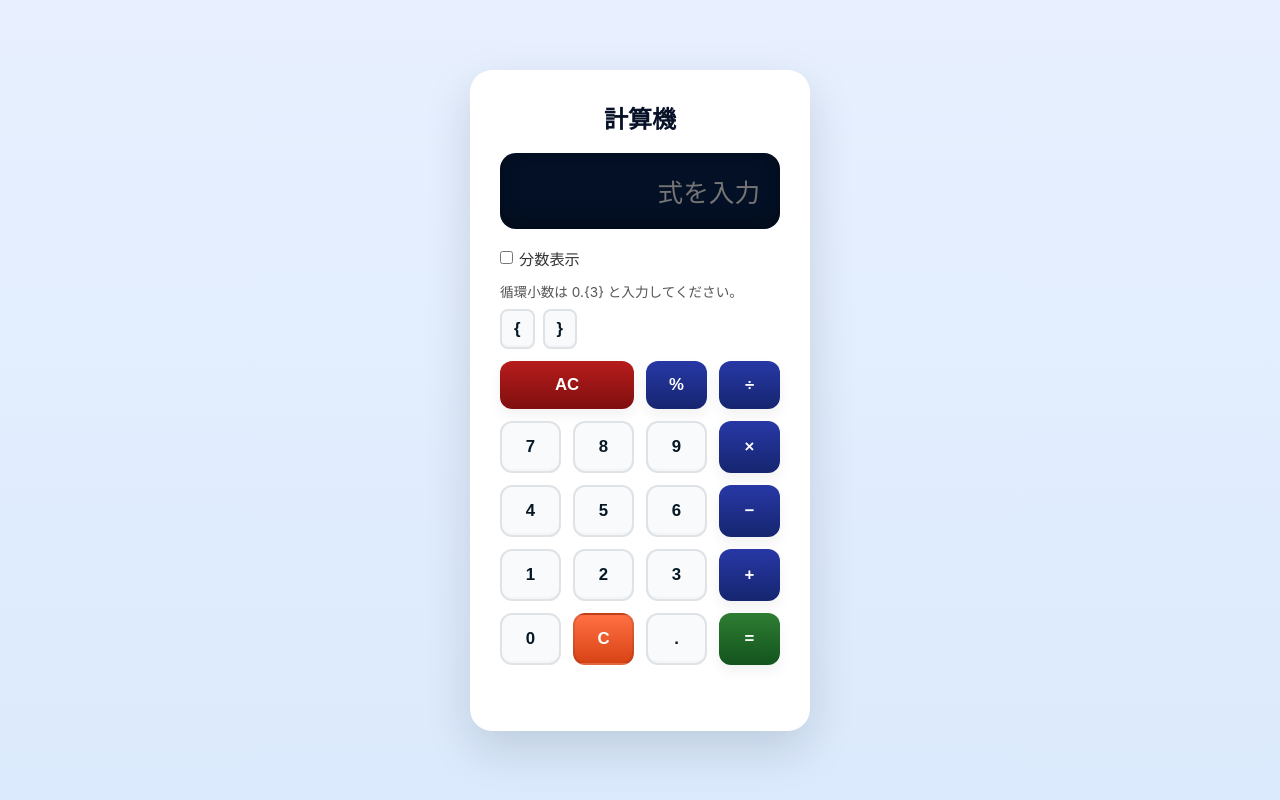
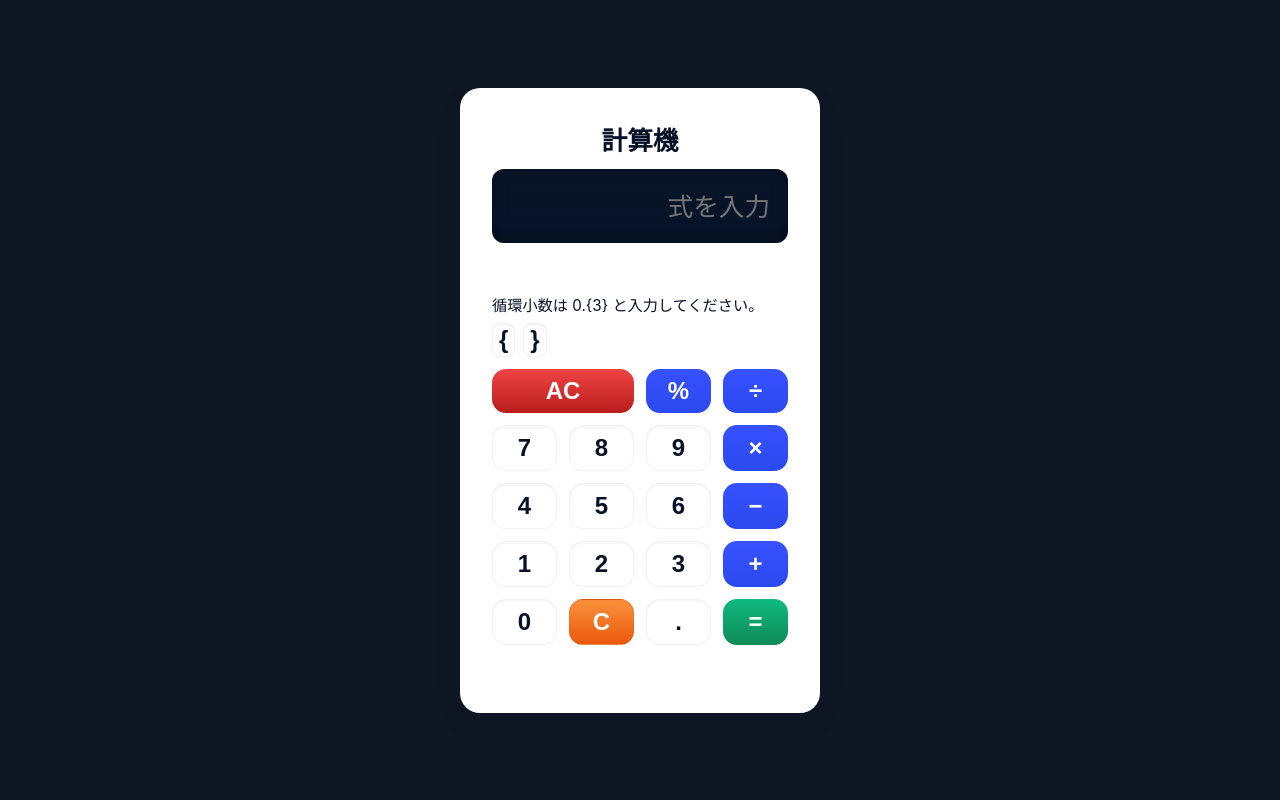
Before and after one commit to katoy/study-vipe-coding, a FastAPI app: page / in a window 1280 px wide. Run offline with FastAPI, Linux system fonts and the light colour scheme; some libraries are stand-ins or nearby versions.

Commit message:
Sync UI/theme and accessibility updates
Apply modern high-contrast redesign, fraction preview scrolling, button autosize, favicon and input/display improvements.\n\nCo-authored-by: Copilot <223556219+Copilot@users.noreply.github.com>

```diff
--- a/app/main.py
+++ b/app/main.py
@@ -3,7 +3,8 @@ import os
 import threading
 import time
 from pathlib import Path
-from typing import Awaitable, Callable, Dict
+from typing import Any, Awaitable, Callable, Dict
+from fractions import Fraction
 
 from fastapi import FastAPI, Form, Request
 from fastapi.middleware.cors import CORSMiddleware
@@ -90,11 +91,24 @@ async def calculate(
     request: Request, expression: str = Form(...), show_fraction: str | None = Form(None)
 ) -> Response:
     try:
-        result = format_result(safe_eval(expression), bool(show_fraction))
+        value = safe_eval(expression)
+        # Keep the display always numeric (decimal) for the main display
+        result = format_result(value, bool(show_fraction))
+        context: Dict[str, Any] = {
+            "value": value,
+            "result": result,
+            "is_error": False,
+            "expression": expression,
+        }
+        # Always provide fraction parts for numeric results (including Fractions)
+        from app.services.calculator import mixed_fraction_parts
+        if isinstance(value, (int, float, Fraction)):
+            context["fraction_parts"] = mixed_fraction_parts(value)
+
         return templates.TemplateResponse(
             request,
             "result.html",
-            {"result": result, "is_error": False, "expression": expression},
+            context,
         )
     except ZeroDivisionError:
         logger.warning(f"Division by zero: {expression}")
--- a/app/templates/index.html
+++ b/app/templates/index.html
@@ -4,30 +4,73 @@
   <meta charset="UTF-8">
   <meta name="viewport" content="width=device-width, initial-scale=1.0">
   <title>計算機</title>
+  <link rel="icon" href="/static/favicon.svg" type="image/svg+xml">
   <style>
+    :root {
+      --bg-start: #f6f8fb;
+      --bg-end: #eef3f8;
+      --panel-bg: #ffffff;
+      --panel-shadow: 0 12px 30px rgba(15,20,30,0.06);
+      --text: #071127;
+      --muted: #566075;
+      --display-bg: #081426;
+      --display-text: #f8fbff;
+      --accent: #3751ff;
+      --accent-2: #7c3aed;
+      --danger: #ef4444;
+      --success: #10b981;
+      --btn-radius: 14px;
+      --btn-padding-vert: 10px;
+      --btn-padding-horz: 12px;
+      --btn-max-font-px: 24;
+      --btn-min-font-px: 12;
+    }
+
     * { box-sizing: border-box; margin: 0; padding: 0; }
-    body { font-family: -apple-system, BlinkMacSystemFont, 'Segoe UI', Roboto, 'Helvetica Neue', 'Noto Sans JP', Arial, sans-serif; background: linear-gradient(180deg,#e8f0ff,#dbeafc); display: flex; justify-content: center; align-items: center; min-height: 100vh; }
-    .calculator { background: #ffffff; border-radius: 22px; box-shadow: 0 18px 48px rgba(6,18,35,0.14); padding: 30px; width: 340px; }
-    h1 { text-align: center; font-size: 1.5rem; margin-bottom: 18px; color: #071127; font-weight:800; }
-    .display { background: #031025; color: #f8fbff; border-radius: 16px; padding: 20px; font-size: 1.9rem; text-align: right; min-height: 68px; margin-bottom: 18px; word-break: break-all; box-shadow: inset 0 -8px 18px rgba(0,0,0,0.35); }
-    .buttons { display: grid; grid-template-columns: repeat(4, 1fr); gap: 12px; }
-    button { padding: 14px; border: none; border-radius: 12px; font-size: 1.05rem; cursor: pointer; transition: transform 0.12s ease, box-shadow 0.12s ease; box-shadow: 0 6px 14px rgba(4,10,20,0.06); }
-    button:hover { transform: translateY(-2px); box-shadow: 0 12px 28px rgba(4,10,20,0.08); }
-    button:active { transform: translateY(0); box-shadow: 0 6px 14px rgba(4,10,20,0.06); }
+    body { font-family: -apple-system, BlinkMacSystemFont, 'Segoe UI', Roboto, 'Helvetica Neue', 'Noto Sans JP', Arial, sans-serif; background: #0f1724; color: var(--text); display: flex; justify-content: center; align-items: center; min-height: 100vh; -webkit-font-smoothing: antialiased; }
 
-    /* High-contrast button styles */
-    .btn-num { background: #f8fafc; color: #061826; font-weight:600; border: 2px solid rgba(6,24,38,0.10); box-shadow: inset 0 -2px 0 rgba(6,24,38,0.02); border-radius: 12px; }
-    .btn-num:hover { box-shadow: 0 12px 28px rgba(6,24,38,0.10), inset 0 -2px 0 rgba(6,24,38,0.02); }
-    .btn-op  { background: linear-gradient(180deg,#2738a6,#16256f); color: #fff; font-weight:700; }
-    .btn-eq  { background: linear-gradient(180deg,#2e7d32,#13541e); color: #fff; font-weight:700; }
-    .btn-clr { background: linear-gradient(180deg,#b71c1c,#7f0f0f); color: #fff; font-weight:700; }
-    .btn-del { background: linear-gradient(180deg,#ff7043,#d84315); color: #fff; font-weight:700; }
+    /* Card */
+    .calculator { background: var(--panel-bg); border-radius: 20px; box-shadow: var(--panel-shadow); padding: 32px; width: 360px; color: var(--text); }
+    h1 { text-align: center; font-size: 1.6rem; margin-bottom: 12px; color: var(--text); font-weight: 800; }
 
-    /* stronger focus/outline for accessibility */
-    button:focus { outline: 3px solid rgba(37,99,235,0.18); outline-offset: 2px; }
+    /* Display */
+    .display { background: linear-gradient(180deg,var(--display-bg), #06142a); color: var(--display-text); border-radius: 12px; padding: 18px; font-size: 1.9rem; text-align: right; min-height: 74px; margin-bottom: 18px; box-shadow: inset 0 -6px 16px rgba(0,0,0,0.35); }
+    .display input { width:100%; font-size:1.8rem; background:transparent; border:none; color:var(--display-text); outline:none; text-align:right; }
 
+    /* Options / fraction preview */
+    .options { display:flex; justify-content:space-between; align-items:center; gap:8px; margin:8px 0 12px; }
+    #fraction-preview { overflow-x:auto; -webkit-overflow-scrolling:touch; max-width:100%; padding-left:8px; text-align:right; }
+
+    /* Helper text */
+    .hint { font-size:0.95rem; color:var(--muted); margin-bottom:8px; }
+
+    /* Buttons grid */
+    .buttons { display:grid; grid-template-columns: repeat(4, 1fr); gap:12px; }
+
+    button { padding: var(--btn-padding-vert) var(--btn-padding-horz); border: none; border-radius: var(--btn-radius); font-size: calc(var(--btn-max-font-px) * 1px); line-height:1; cursor: pointer; transition: transform 0.12s ease, box-shadow 0.12s ease; display:flex; align-items:center; justify-content:center; overflow:hidden; white-space:nowrap; text-overflow:ellipsis; }
+    button:hover { transform: translateY(-2px); }
+    button:active { transform: translateY(0); }
+    button:focus { outline: 3px solid rgba(55,81,255,0.16); outline-offset: 2px; }
+
+    /* Button types */
+    .btn-num { background: #ffffff; color: var(--text); font-weight:700; border: 1px solid rgba(15,20,30,0.06); box-shadow: 0 2px 0 rgba(15,20,30,0.03) inset; }
+    .btn-op { background: linear-gradient(180deg,var(--accent), #2b49ee); color: #fff; font-weight:800; }
+    .btn-eq { background: linear-gradient(180deg,var(--success), #0f8a57); color: #fff; font-weight:800; }
+    .btn-clr { background: linear-gradient(180deg,var(--danger), #b91c1c); color: #fff; font-weight:800; }
+    .btn-del { background: linear-gradient(180deg,#fb923c,#ea580c); color: #fff; font-weight:800; }
     .btn-span2 { grid-column: span 2; }
-    .result { text-align: center; margin-top: 16px; color: #b91c1c; font-size: 0.95rem; min-height: 20px; font-weight:600; }
+
+    /* Typography adjustments for readability */
+    .fraction { display:inline-flex; flex-direction:row; align-items:center; justify-content:center; font-weight:800; color:var(--text); min-width:max-content; }
+    .fraction .whole { font-size:1rem; margin-right:12px; white-space:nowrap; }
+    .fraction .stack { display:inline-flex; flex-direction:column; align-items:center; min-width:max-content; }
+    .fraction .num, .fraction .den { padding:0 6px; text-align:center; white-space:nowrap; font-weight:800; color:var(--text); }
+    .fraction .bar { border-top:2px solid var(--text); width:auto; min-width:40px; box-sizing:border-box; margin:2px 0; }
+
+    /* Result / status */
+    .result { text-align:center; margin-top:16px; color:var(--danger); font-size:0.95rem; min-height:20px; font-weight:700; }
+
+    .visually-hidden { position: absolute !important; height: 1px; width: 1px; overflow: hidden; clip: rect(1px,1px,1px,1px); white-space:nowrap; }
   </style>
 </head>
 <body>
@@ -35,17 +78,18 @@
   <h1>計算機</h1>
   <form id="calc-form" role="form" aria-label="計算機フォーム" hx-post="/calculate" hx-target="#result" hx-swap="outerHTML" method="post" novalidate>
     <div class="display">
-      <input type="text" name="expression" id="expression" value="{{ expression or '' }}" aria-label="式入力" placeholder="式を入力" style="width:100%;font-size:1.6rem;background:transparent;border:none;color:#eee;outline:none;text-align:right;" autocomplete="off" />
+      <input type="text" name="expression" id="expression" value="{{ value if value is not none else expression or '' }}" aria-label="式入力" placeholder="式を入力" style="width:100%;font-size:1.6rem;background:transparent;border:none;color:var(--display-text);outline:none;text-align:right;" autocomplete="off" />
     </div>
-    <div class="options" style="display:flex;justify-content:space-between;gap:8px;margin:8px 0 12px;">
-      <label style="font-size:0.95rem;color:#333;display:flex;align-items:center;gap:6px;">
-        <input type="checkbox" name="show_fraction" id="show_fraction" {% if show_fraction %}checked{% endif %} /> 分数表示
-      </label>
+    <div class="options" style="display:flex;justify-content:space-between;align-items:center;gap:8px;margin:8px 0 12px;">
+      <div style="flex:1;">&nbsp;</div>
+      <div id="fraction-preview" style="padding-left:8px;min-width:64px;">
+        <!-- stacked fraction preview will be populated via HTMX OOB update -->
+      </div>
     </div>
-    <div style="font-size:0.85rem;color:#555;margin-bottom:8px;">循環小数は 0.{3} と入力してください。</div>
+    <div style="font-size:0.95rem;color:var(--muted-text);margin-bottom:8px;">循環小数は 0.{3} と入力してください。</div>
     <div style="display:flex;gap:8px;margin-bottom:12px;">
-      <button type="button" class="btn-num" aria-label="左波括弧" onclick="appendToExpr('{')" style="padding:8px 12px;border-radius:8px;">{</button>
-      <button type="button" class="btn-num" aria-label="右波括弧" onclick="appendToExpr('}')" style="padding:8px 12px;border-radius:8px;">}</button>
+      <button type="button" class="btn-num" aria-label="左波括弧" onclick="appendToExpr('{')" style="padding:4px 6px;border-radius:8px;">{</button>
+      <button type="button" class="btn-num" aria-label="右波括弧" onclick="appendToExpr('}')" style="padding:4px 6px;border-radius:8px;">}</button>
     </div>
     <div class="buttons">
       <button class="btn-clr btn-span2" type="button" aria-label="全消去" onclick="document.getElementById('expression').value='';document.getElementById('result').textContent='';">AC</button>
@@ -122,6 +166,46 @@ if (form) {
     }
   });
 }
+
+// Auto-fit button text: reduce font-size until text fits within button content box
+function fitButtonText(btn, maxPx, minPx) {
+  const style = window.getComputedStyle(btn);
+  const paddingLeft = parseFloat(style.paddingLeft) || 0;
+  const paddingRight = parseFloat(style.paddingRight) || 0;
+  const available = btn.clientWidth - paddingLeft - paddingRight - 2; // small safety
+  let low = minPx, high = maxPx, best = minPx;
+  // binary search for largest font size that fits
+  while (low <= high) {
+    const mid = Math.floor((low + high) / 2);
+    btn.style.fontSize = mid + 'px';
+    // measure scroll width of content
+    if (btn.scrollWidth <= btn.clientWidth) {
+      best = mid;
+      low = mid + 1;
+    } else {
+      high = mid - 1;
+    }
+  }
+  btn.style.fontSize = best + 'px';
+}
+
+function adjustAllButtons() {
+  const btns = document.querySelectorAll('.buttons button');
+  const rootStyle = getComputedStyle(document.documentElement);
+  const maxPx = parseInt(rootStyle.getPropertyValue('--btn-max-font-px')) || 24;
+  const minPx = parseInt(rootStyle.getPropertyValue('--btn-min-font-px')) || 10;
+  btns.forEach((b) => fitButtonText(b, maxPx, minPx));
+}
+
+window.addEventListener('DOMContentLoaded', adjustAllButtons);
+window.addEventListener('resize', () => { window.requestAnimationFrame(adjustAllButtons); });
+
+// If buttons change (e.g., language or dynamic text), observe mutations
+const btnContainer = document.querySelector('.buttons');
+if (btnContainer && window.MutationObserver) {
+  const mo = new MutationObserver(() => adjustAllButtons());
+  mo.observe(btnContainer, { childList: true, subtree: true, characterData: true });
+}
 </script>
 </body>
 </html>
```
Also changed, not shown: app/services/calculator.py (+121 -40 lines), app/templates/result.html (+20 -2 lines), .claude/settings.local.json (added), app/static/favicon.svg (added).
